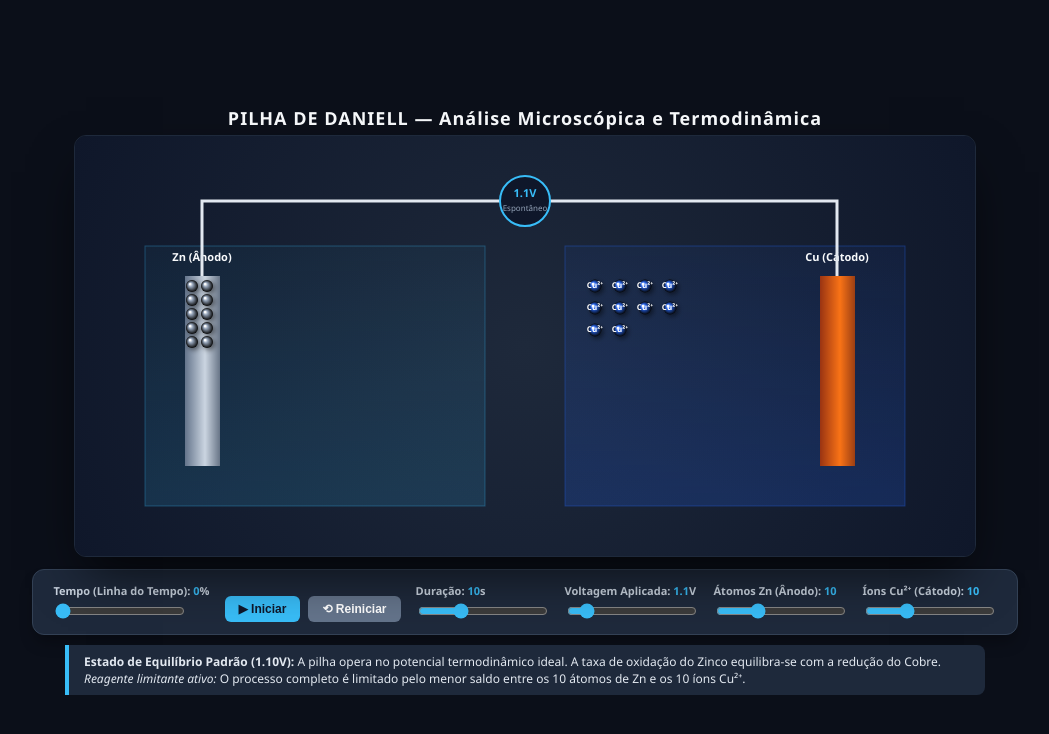
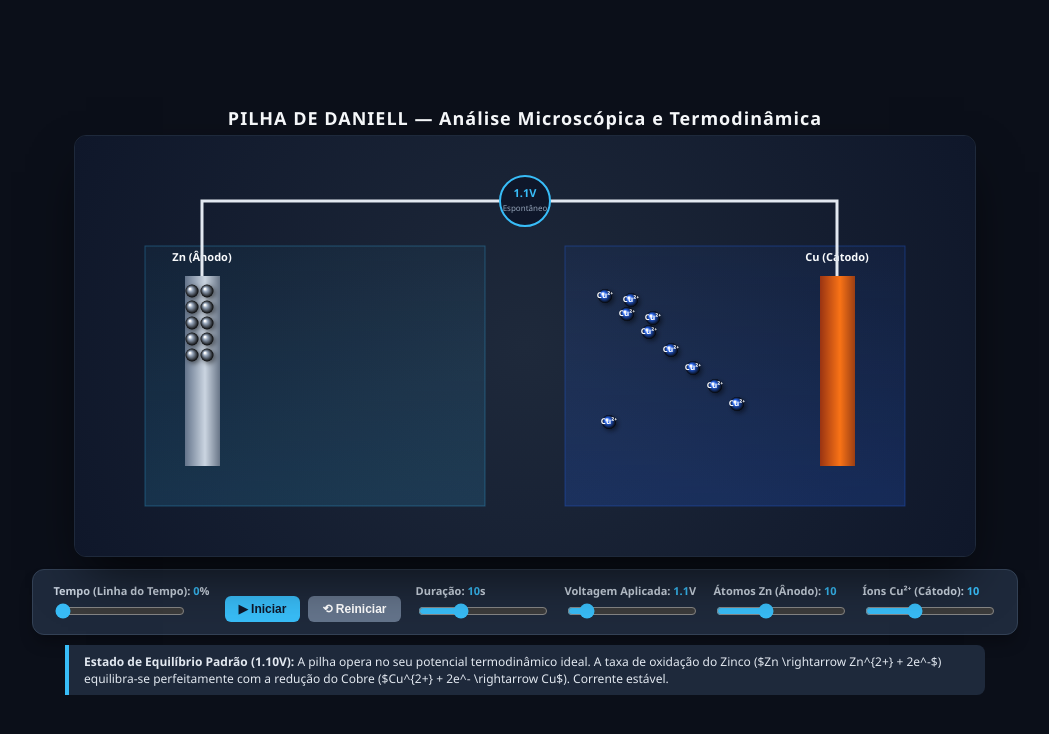
Before and after one commit to wfrp2003/Qu-mica-, a plain HTML site: page index.html in a window 1280 px wide. Shown: the whole page, without its empty margins (115-1164 px from the left). Drawn offline with Linux system fonts and the light colour scheme.

Commit message:
Update V4.3.5 index.html

```diff
--- a/index.html
+++ b/index.html
@@ -122,12 +122,12 @@
 
         <div class="control-group">
             <label>Átomos Zn (Ânodo): <span id="znAtomsVal">10</span></label>
-            <input type="range" id="znAtomsSlider" min="4" max="24" value="10">
+            <input type="range" id="znAtomsSlider" min="4" max="20" value="10">
         </div>
 
         <div class="control-group">
             <label>Íons Cu²⁺ (Cátodo): <span id="cuAtomsVal">10</span></label>
-            <input type="range" id="cuAtomsSlider" min="4" max="24" value="10">
+            <input type="range" id="cuAtomsSlider" min="4" max="20" value="10">
         </div>
     </div>
 
@@ -189,17 +189,21 @@
 
     function updateDescription(voltage, znCount, cuCount) {
         let text = "";
-        let limitante = Math.min(znCount, cuCount);
         if (voltage === 1.10) {
-            text = `<b>Estado de Equilíbrio Padrão (1.10V):</b> A pilha opera no potencial termodinâmico ideal. A taxa de oxidação do Zinco equilibra-se com a redução do Cobre.`;
-        } else if (voltage > 1.10) {
-            text = `<b>Eletrólise / Sobretensão (${voltage.toFixed(1)}V):</b> Fonte externa forçando alta intensidade de corrente e migração acelerada de cargas.`;
-        } else if (voltage > 0) {
-            text = `<b>Sub-potencial (${voltage.toFixed(2)}V):</b> Força motriz reduzida, diminuindo a velocidade de transferência de elétrons.`;
+            text = `<b>Estado de Equilíbrio Padrão (1.10V):</b> A pilha opera no seu potencial termodinâmico ideal. A taxa de oxidação do Zinco ($Zn \\rightarrow Zn^{2+} + 2e^-$) equilibra-se perfeitamente com a redução do Cobre ($Cu^{2+} + 2e^- \\rightarrow Cu$). Corrente estável.`;
+        } else if (voltage > 1.10 && voltage <= 5.0) {
+            text = `<b>Eletrólise / Sobretensão (${voltage.toFixed(1)}V > 1.10V):</b> Uma fonte externa força elétrons no sentido contrário ou acelera drasticamente o fluxo. O fluxo de elétrons e a migração iônica tornam-se intensos (alta amperagem simulada), podendo esgotar rapidamente os reagentes limitantes.`;
+        } else if (voltage > 5.0) {
+            text = `<b>Regime Forçado Extremo (${voltage.toFixed(1)}V):</b> Corrente extremamente alta. Em um experimento real, isso causaria aquecimento ôhmico acentuado, polarização de concentração nos eletrodos e desprendimento de gases parasitas.`;
+        } else if (voltage > 0 && voltage < 1.10) {
+            text = `<b>Sub-potencial (${voltage.toFixed(2)}V):</b> A força motriz é menor que o potencial padrão da pilha. A velocidade de migração dos elétrons diminui proporcionalmente, reduzindo a corrente gerada no circuito externo.`;
         } else {
-            text = `<b>Circuito Aberto ($0.0V$):</b> Sem diferença de potencial; reação espontânea interrompida.`;
+            text = `<b>Circuito Aberto / Oposto ($0.0V$):</b> Sem diferença de potencial útil. A reação espontânea cessa e o fluxo de elétrons é interrompido.`;
         }
-        text += ` <i>Reagente limitante ativo:</i> O processo completo é limitado pelo menor saldo entre os ${znCount} átomos de Zn e os ${cuCount} íons Cu²⁺.`;
+
+        if (znCount !== cuCount) {
+            text += ` <i>Nota estequiométrica:</i> Há desproporção inicial entre os reagentes (${znCount} átomos de Zn vs ${cuCount} íons Cu²⁺); o reagente em menor quantidade limitará o término exato da reação.`;
+        }
         infoText.innerHTML = text;
     }
 
@@ -220,6 +224,7 @@
         updateDescription(voltage, znTotal, cuTotal);
 
         // --- CUBAS E SOLUÇÕES ---
+        // Cuba Esquerda (ZnSO4)
         let gradLeft = ctx.createLinearGradient(100, 110, 100, 360);
         gradLeft.addColorStop(0, 'rgba(56, 189, 248, 0.05)');
         gradLeft.addColorStop(1, 'rgba(56, 189, 248, 0.15)');
@@ -228,6 +233,7 @@
         ctx.strokeStyle = 'rgba(56, 189, 248, 0.3)';
         ctx.strokeRect(70, 110, 340, 260);
 
+        // Cuba Direita (CuSO4)
         let gradRight = ctx.createLinearGradient(490, 110, 490, 360);
         gradRight.addColorStop(0, 'rgba(37, 99, 235, 0.08)');
         gradRight.addColorStop(1, 'rgba(37, 99, 235, 0.22)');
@@ -237,6 +243,7 @@
         ctx.strokeRect(490, 110, 340, 260);
 
         // --- ELETRODOS ---
+        // Zinco (Ânodo)
         let znMetalGrad = ctx.createLinearGradient(110, 140, 150, 140);
         znMetalGrad.addColorStop(0, '#64748b');
         znMetalGrad.addColorStop(0.5, '#cbd5e1');
@@ -248,6 +255,7 @@
         ctx.textAlign = 'center';
         ctx.fillText("Zn (Ânodo)", 127, 125);
 
+        // Cobre (Cátodo)
         let cuMetalGrad = ctx.createLinearGradient(745, 140, 785, 140);
         cuMetalGrad.addColorStop(0, '#9a3412');
         cuMetalGrad.addColorStop(0.5, '#f97316');
@@ -257,7 +265,7 @@
         ctx.fillStyle = '#f8fafc';
         ctx.fillText("Cu (Cátodo)", 762, 125);
 
-        // --- FIAÇÃO E VOLTÍMETRO ---
+        // --- FIAÇÃO EXTERNA E VOLTÍMETRO ---
         ctx.strokeStyle = '#e2e8f0';
         ctx.lineWidth = 3;
         ctx.beginPath();
@@ -268,6 +276,7 @@
         ctx.lineTo(762, 140);
         ctx.stroke();
 
+        // Display de Voltagem
         ctx.fillStyle = '#0f172a';
         ctx.strokeStyle = voltage === 0 ? '#ef4444' : (voltage < 1.10 ? '#f59e0b' : '#38bdf8');
         ctx.lineWidth = 2;
@@ -295,39 +304,37 @@
             }
         }
 
-        // --- ESTEQUIOMETRIA ESCALONADA CORRETA ---
-        let effectiveReaction = Math.min(znTotal, cuTotal);
-        let currentReacted = Math.floor(progress * effectiveReaction);
+        // --- ESTEQUIOMETRIA MICROSCÓPICA INDEPENDENTE ---
+        let znReacted = Math.floor(progress * znTotal);
+        let cuReacted = Math.floor(progress * cuTotal);
 
-        // Zinco: desgaste proporcional
+        // Placa de Zinco e Íons Zn2+ liberados
         for (let i = 0; i < znTotal; i++) {
             let col = i % 2;
             let row = Math.floor(i / 2);
             let x = 117 + col * 15;
-            let y = 150 + row * 14;
+            let y = 155 + row * 16;
 
-            if (i >= (znTotal - currentReacted)) {
-                let floatX = x + 45 + (i * 10) % 60;
-                let floatY = y + (i * 5) % 40;
-                drawSphere(floatX, floatY, 6.5, '#38bdf8', 'Zn²⁺');
+            if (i >= (znTotal - znReacted)) {
+                let floatX = x + 40 + (i * 10) % 70;
+                let floatY = y + (i * 6) % 50;
+                drawSphere(floatX, floatY, 7, '#38bdf8', 'Zn²⁺');
             } else {
-                drawSphere(x, y, 6, '#94a3b8');
+                drawSphere(x, y, 6.5, '#94a3b8');
             }
         }
 
-        // Cobre: íons livres que se convertem em depósito metálico no cátodo de forma equivalente
+        // Íons Cu2+ livres e Depósito no Cátodo
         for (let i = 0; i < cuTotal; i++) {
-            let startX = 520 + (i % 4) * 25;
-            let startY = 150 + Math.floor(i / 4) * 22;
+            let startX = 530 + (i * 22) % 150;
+            let startY = 160 + (i * 18) % 140;
 
-            if (i < currentReacted) {
-                // Depositado firmemente no cátodo proporcionalmente à reação real
+            if (i < cuReacted) {
+                let cuRow = Math.floor(i / 2);
                 let cuCol = i % 2;
-                let cuRow = Math.floor(i / 2);
-                drawSphere(753 + cuCol * 10, 150 + cuRow * 14, 6, '#f97316', 'Cu');
+                drawSphere(752 + cuCol * 11, 155 + cuRow * 16, 6.5, '#f97316', 'Cu');
             } else {
-                // Íons livres na solução
-                drawSphere(startX, startY, 6.5, '#2563eb', 'Cu²⁺');
+                drawSphere(startX, startY, 7, '#2563eb', 'Cu²⁺');
             }
         }
     }
@@ -382,7 +389,6 @@
         draw();
     });
 
-    timeSlider.value = 0;
     timeSlider.addEventListener('input', (e) => {
         if (isPlaying) stopSimulation();
         currentProgress = parseFloat(e.target.value);
@@ -394,6 +400,7 @@
     znAtomsSlider.addEventListener('input', draw);
     cuAtomsSlider.addEventListener('input', draw);
 
+    // Render inicial
     draw();
 </script>
 
```
